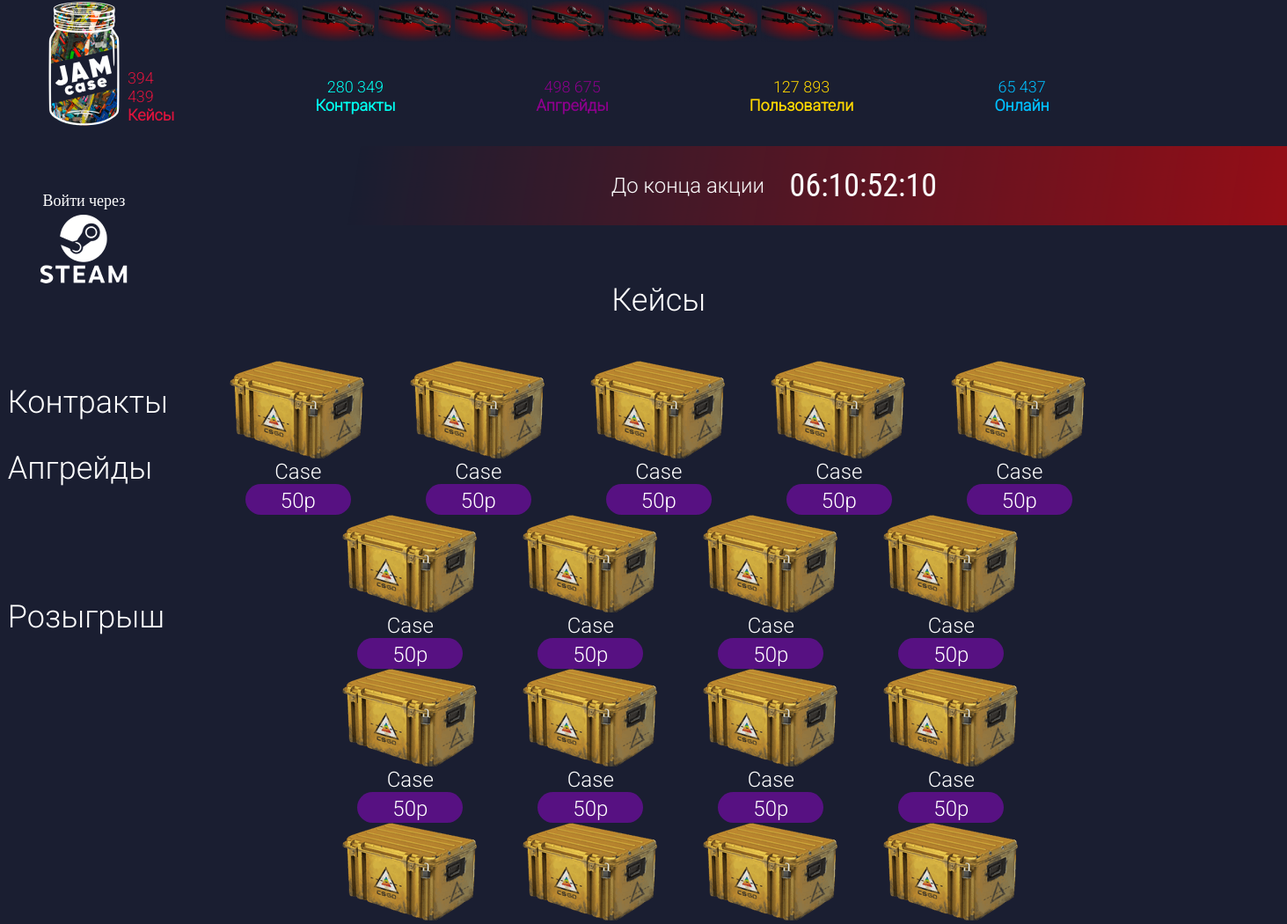
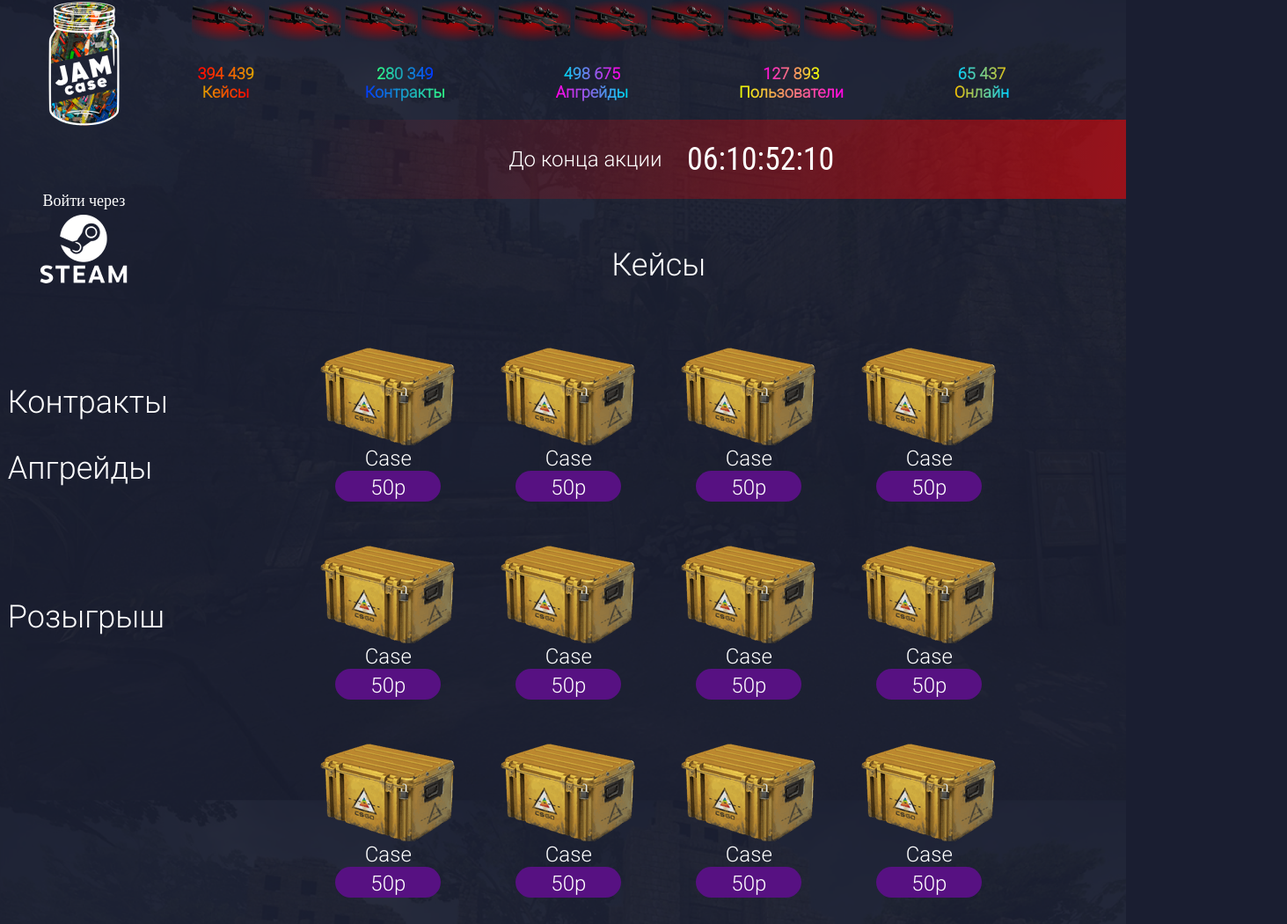
Before and after one commit to uilana/jamCase, a plain HTML site: page index.html in a window 1280 px wide. Shown: the top 1050 px of the page at 88% size, 1463 px wide, since content can reach past the window. Drawn offline with Linux system fonts and the light colour scheme.

Commit message:
seventh commit

```diff
--- a/index.html
+++ b/index.html
@@ -9,11 +9,13 @@
     <link rel="preconnect" href="https://fonts.gstatic.com" crossorigin>
     <link href="https://fonts.googleapis.com/css2?family=Roboto:wght@300&display=swap" rel="stylesheet">
     <link rel="stylesheet" href="style.css">
+    <link rel="stylesheet" href="media.css">
     <title>JamCase</title>
 </head>
 
 
 <body>
+    <div class="container">
         <nav class="nav">
             <div class="logo__container">
                 <a class="logo__link" href=""><img class="logo" src="img/logo.png" alt="logo"></a>
@@ -50,25 +52,25 @@
                     <img class="slider__img" src="img/awp.png" alt="">
                 </div>
                 <div class="statistics">
-                <div class="statistics__cases">
-                    <p class="statistics__cases-number">394 439</p>
-                    <p class="statistics__cases-text">Кейсы</p>
+                    <div class="statistics__item">
+                        <p class="statistics__number cases-number">394 439</p>
+                        <p class="statistics__text cases-text ">Кейсы</p>
                     </div>
-                <div class="statistics__contracts">
-                    <p class="statistics__contracts-number">280 349</p>
-                    <p class="statistics__contracts-text">Контракты</p>
+                    <div class="statistics__item">
+                        <p class="statistics__number contracts-number">280 349</p>
+                        <p class="statistics__text contracts-text ">Контракты</p>
                     </div>
-                <div class="statistics__upgrades">
-                    <p class="statistics__upgrades-number">498 675</p>
-                    <p class="statistics__upgrades-text">Апгрейды</p>
+                    <div class="statistics__item">
+                        <p class="statistics__number upgrades-number">498 675</p>
+                        <p class="statistics__text upgrades-text">Апгрейды</p>
                     </div>
-                <div class="statistics__users">
-                    <p class="statistics__users-number">127 893</p>
-                    <p class="statistics__users-text">Пользователи</p>
+                    <div class="statistics__item">
+                        <p class="statistics__number users-number">127 893</p>
+                        <p class="statistics__text users-text">Пользователи</p>
                     </div>
-                <div class="statistics__online">
-                    <p class="statistics__online-number">65 437</p>
-                    <p class="statistics__online-text">Онлайн</p>
+                    <div class="statistics__item">
+                        <p class="statistics__number online-number">65 437</p>
+                        <p class="statistics__text online-text">Онлайн</p>
                     </div>
                 </div>
                 <div class="promocode">
@@ -214,7 +216,7 @@
             </div>
             <p class="text-right">Пользовательское Соглашение</p>
         </footer>
-
+    </div>
 </body>
 
 </html>
--- /dev/null
+++ b/media.css
@@ -0,0 +1,5 @@
+@media (max-width:900px) {
+    .nav {
+        display: none;
+    }
+}
--- a/style.css
+++ b/style.css
@@ -6,9 +6,15 @@
 }
 
 body {
-    background-image: url(img/backgound.jpg);
     background-color: #1A1E31;
+    background-image: url(img/background.png);
+    background-size: cover;
+    background-position: center;
+    background-repeat: no-repeat;
+    background-attachment: fixed;
 }
+
+.container {}
 
 a {
     text-decoration: none;
@@ -17,6 +23,7 @@ a {
 
 .nav {
     position: fixed;
+    margin-right: 19%;
 }
 
 .logo__container {
@@ -24,6 +31,10 @@ a {
     display: flex;
     justify-content: center;
     align-items: center;
+}
+
+.logo {
+    max-width: 83px;
 }
 
 .login {
@@ -93,6 +104,10 @@ a {
     line-height: 42px;
 }
 
+.header {
+    margin-left: 17%;
+}
+
 
 /* .lottery__link::before {
     case: "";
@@ -106,7 +121,6 @@ a {
 } */
 
 .slider {
-    margin-left: 20%;
     margin-bottom: 2%;
 }
 
@@ -116,153 +130,105 @@ a {
 }
 
 .statistics {
-    margin-left: 17%;
     display: flex;
     justify-content: center;
     align-items: center;
     margin-bottom: 2%;
+    white-space: nowrap;
 }
 
-.statistics__cases {
-    margin-right: 160px;
+.statistics__item {
+    margin-right: calc(30px + (160 - 30) * ((100vw - 375px) / (1600 - 375)));
     display: flex;
     justify-content: center;
     flex-direction: column;
     align-items: center;
 }
 
-.statistics__cases-number {
-    font-family: "Roboto", sans-serif;
-    font-style: normal;
-    font-weight: 300;
-    font-size: 18px;
-    line-height: 21px;
-    color: crimson;
-}
-
-.statistics__cases-text {
+.statistics__number {
     font-family: "Roboto", sans-serif;
     font-style: normal;
     font-weight: bold;
     font-size: 18px;
     line-height: 21px;
-    color: crimson;
-    /* color: linear-gradient(270deg, #FF0000 -3.03%, #DEA000 102.18%); */
 }
 
-.statistics__contracts {
-    margin-right: 160px;
-    display: flex;
-    justify-content: center;
-    flex-direction: column;
-    align-items: center;
-}
-
-.statistics__contracts-number {
-    font-family: "Roboto", sans-serif;
-    font-style: normal;
-    font-weight: 300;
-    font-size: 18px;
-    line-height: 21px;
-    color: #00fff0;
-}
-
-.statistics__contracts-text {
+.statistics__text {
     font-family: "Roboto", sans-serif;
     font-style: normal;
     font-weight: bold;
     font-size: 18px;
     line-height: 21px;
-    color: #00fff0;
 }
 
-.statistics__upgrades {
-    margin-right: 160px;
-    display: flex;
-    justify-content: center;
-    flex-direction: column;
-    align-items: center;
+.cases-number {
+    background: linear-gradient(90deg, #FF0000 0%, #DEA000 100%);
+    -webkit-background-clip: text;
+    -webkit-text-fill-color: transparent;
 }
 
-.statistics__upgrades-number {
-    font-family: "Roboto", sans-serif;
-    font-style: normal;
-    font-weight: 300;
-    font-size: 18px;
-    line-height: 21px;
-    color: #8b008b;
+.cases-text {
+    background: linear-gradient(270deg, #FF0000 -3.03%, #DEA000 102.18%);
+    -webkit-background-clip: text;
+    -webkit-text-fill-color: transparent;
 }
 
-.statistics__upgrades-text {
-    font-family: "Roboto", sans-serif;
-    font-style: normal;
-    font-weight: bold;
-    font-size: 18px;
-    line-height: 21px;
-    color: #8b008b;
+.contracts-number {
+    background: linear-gradient(89.72deg, #30FF83 0.22%, #0038FF 99.77%);
+    -webkit-background-clip: text;
+    -webkit-text-fill-color: transparent;
 }
 
-.statistics__users {
-    margin-right: 160px;
-    display: flex;
-    justify-content: center;
-    flex-direction: column;
-    align-items: center;
+.contracts-text {
+    background: linear-gradient(269.93deg, #30FF83 -1.35%, #0038FF 101.18%);
+    -webkit-background-clip: text;
+    -webkit-text-fill-color: transparent;
 }
 
-.statistics__users-number {
-    font-family: "Roboto", sans-serif;
-    font-style: normal;
-    font-weight: 300;
-    font-size: 18px;
-    line-height: 21px;
-    color: #ffd700;
+.upgrades-number {
+    background: linear-gradient(90deg, #00D1ED 0%, #FF00E5 100%);
+    -webkit-background-clip: text;
+    -webkit-text-fill-color: transparent;
 }
 
-.statistics__users-text {
-    font-family: "Roboto", sans-serif;
-    font-style: normal;
-    font-weight: bold;
-    font-size: 18px;
-    line-height: 21px;
-    color: #ffd700;
+.upgrades-text {
+    background: linear-gradient(270deg, #00D1ED 2.43%, #FF00E5 100.07%);
+    -webkit-background-clip: text;
+    -webkit-text-fill-color: transparent;
 }
 
-.statistics__online {
-    margin-right: 160px;
-    display: flex;
-    justify-content: center;
-    flex-direction: column;
-    align-items: center;
+.users-number {
+    background: linear-gradient(90deg, #FF00E5 0%, #EBFF00 100%);
+    -webkit-background-clip: text;
+    -webkit-text-fill-color: transparent;
 }
 
-.statistics__online-number {
-    font-family: "Roboto", sans-serif;
-    font-style: normal;
-    font-weight: 300;
-    font-size: 18px;
-    line-height: 21px;
-    color: #00bfff;
+.users-text {
+    background: linear-gradient(270deg, #FF00E5 -0.82%, #EBFF00 100.98%);
+    -webkit-background-clip: text;
+    -webkit-text-fill-color: transparent;
 }
 
-.statistics__online-text {
-    font-family: "Roboto", sans-serif;
-    font-style: normal;
-    font-weight: bold;
-    font-size: 18px;
-    line-height: 21px;
-    color: #00bfff;
+.online-number {
+    background: linear-gradient(270deg, #F1BC00 -11.47%, #00D1FF 101.48%);
+    -webkit-background-clip: text;
+    -webkit-text-fill-color: transparent;
+}
+
+.online-text {
+    background: linear-gradient(90deg, #F1BC00 0%, #00D1FF 100%);
+    -webkit-background-clip: text;
+    -webkit-text-fill-color: transparent;
 }
 
 .promocode {
-    width: 1194px;
+    max-width: 1194px;
     height: 90px;
     background: linear-gradient(99.35deg, #FF0000 -76.35%, rgba(255, 0, 0, 0) 88.67%);
     transform: rotate(-180deg);
     display: flex;
     justify-content: center;
     align-items: center;
-    margin-left: 21%;
     margin-bottom: 5%;
 }
 
@@ -323,6 +289,7 @@ a {
     flex-direction: column;
     align-items: center;
     max-width: 155px;
+    margin: 25px;
 }
 
 .case__img {
@@ -338,9 +305,10 @@ a {
     text-align: center;
 }
 
-.case+.case {
+
+/* .case+.case {
     margin-left: 50px;
-}
+} */
 
 .case__price {
     background: #571182;
@@ -360,8 +328,13 @@ a {
     text-align: center;
 }
 
-.case__price .text-left {
+.case__price {
     color: #fff;
+}
+
+.text-left {
+    color: #fff;
+    margin-right: 13%;
 }
 
 .text-right {
@@ -369,5 +342,9 @@ a {
 }
 
 .footer {
+    margin-left: 18%;
+    display: flex;
+    justify-content: center;
+    align-items: center;
     display: none;
 }
```
Also changed, not shown: img/background.jpg, img/background.png (added). Lines whose indentation alone changed are shown as unchanged.
